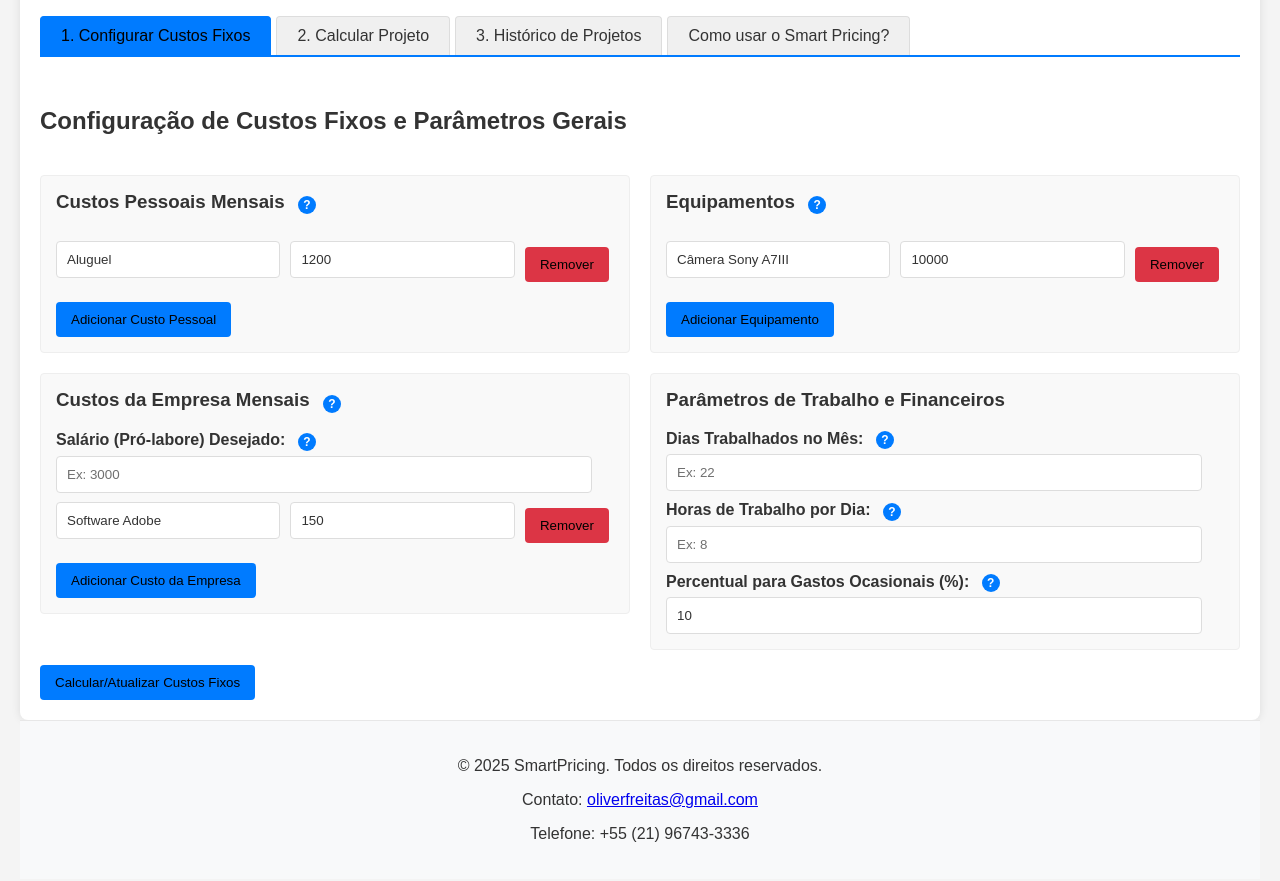
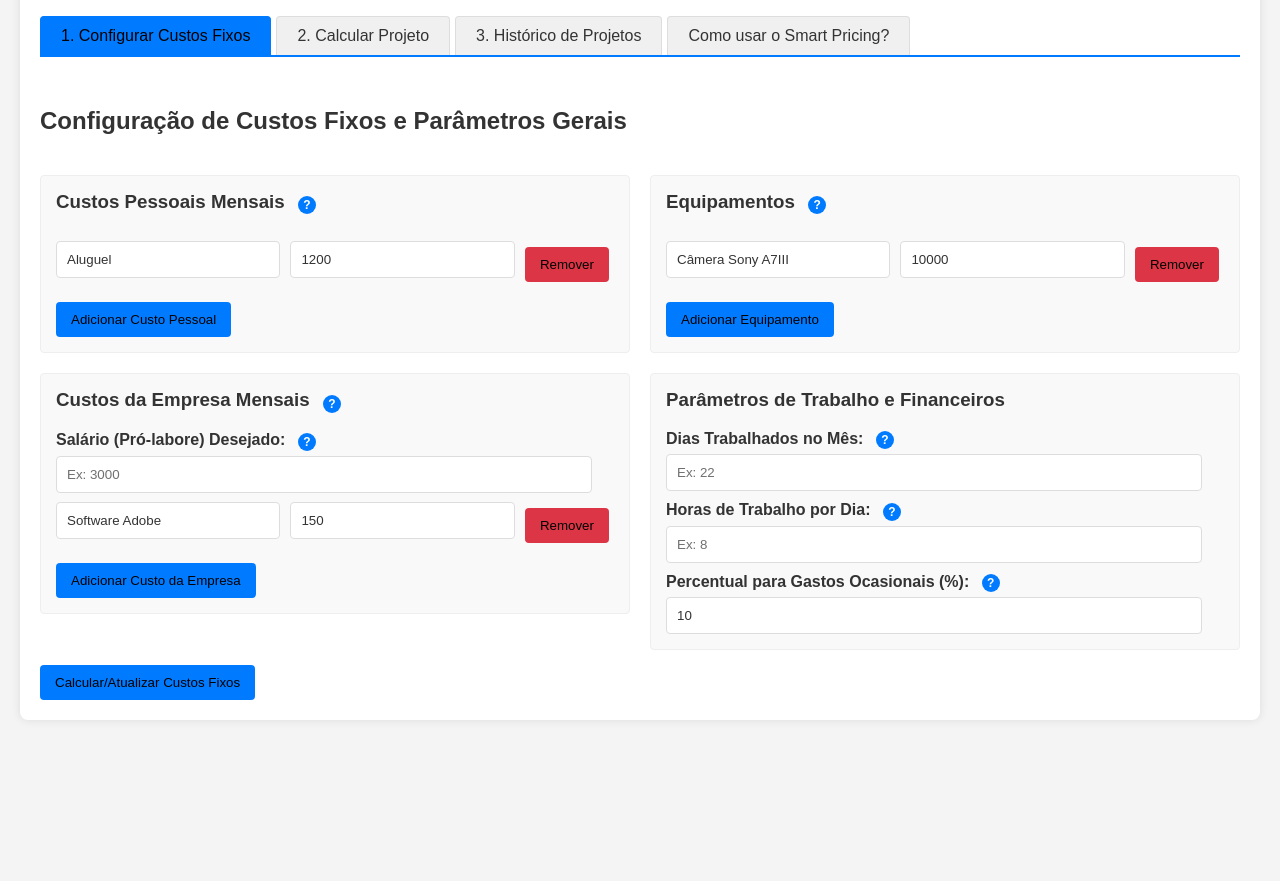
Before and after one commit to oliverfreitas/SmartPricing, a plain HTML site: page index.html in a window 1280 px wide. Shown: the part 119-1000 px from the top of the page. After the commit the page ends 859 px from the top, so only its background shows below. Drawn offline with Linux system fonts and the light colour scheme.

Commit message:
Update index.html

```diff
--- a/index.html
+++ b/index.html
@@ -593,10 +593,5 @@ Contato: oliverfreitas@gmail.com
             </div>
         </div>
     <script src="calculadora_precificacao.js"></script>
-<footer style="background-color: #f8f9fa; padding: 20px; text-align: center; border-top: 1px solid #e7e7e7;">
-  <p>&copy; 2025 SmartPricing. Todos os direitos reservados.</p>
-  <p>Contato: <a href="mailto:oliverfreitas@gmail.com">oliverfreitas@gmail.com</a></p>
-  <p>Telefone: +55 (21) 96743-3336</p>
-</footer>
 </body>
 </html>
```
